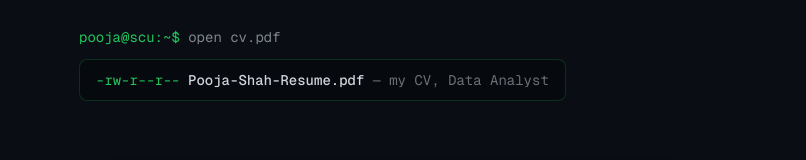
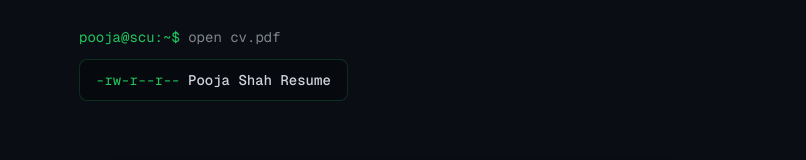
Before and after one commit to pshah13-collab/Pooja_Shah_Portfolio, a Next.js app: page / in a window 1280 px wide. Shown: the part 194-354 px from the top of the page, without its empty margins (249-1055 px from the left). Built offline with nearby package versions, Linux system fonts and the light colour scheme.

Commit message:
Shorten CV card label on landing page

```diff
--- a/app/page.tsx
+++ b/app/page.tsx
@@ -27,10 +27,7 @@ export default function Home() {
             -rw-r--r--
           </span>
           <span className="font-medium text-foreground transition-colors hover:text-accent-bright">
-            Pooja-Shah-Resume.pdf
-          </span>
-          <span className="text-foreground/50">
-            — my CV, Data Analyst
+            Pooja Shah Resume
           </span>
         </a>
       </div>
```
